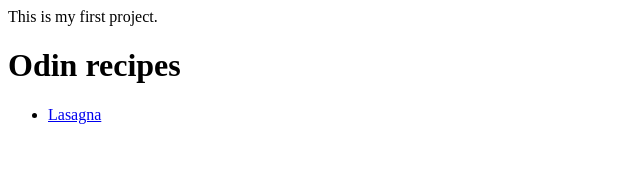
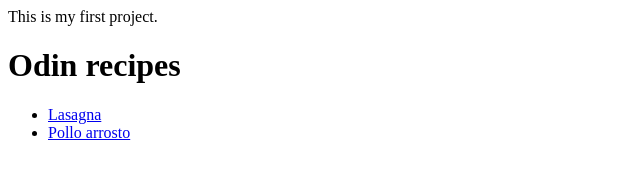
Before and after one commit to fedeolly/odin_recipes, a plain HTML site: page index.html in a window 1280 px wide. Shown: the whole page, without its empty margins (0-640 px from the left). Drawn offline with Linux system fonts and the light colour scheme.

Commit message:
Added arrosto link

```diff
--- a/index.html
+++ b/index.html
@@ -10,6 +10,7 @@
     <h1>Odin recipes</h1>
     <ul>
       <li><a href="recipes/lasagna.html">Lasagna</a></li>
+      <li><a href="recipes/arrosto.html">Pollo arrosto</a></li>
     </ul>
   </body>
 </html>
```
